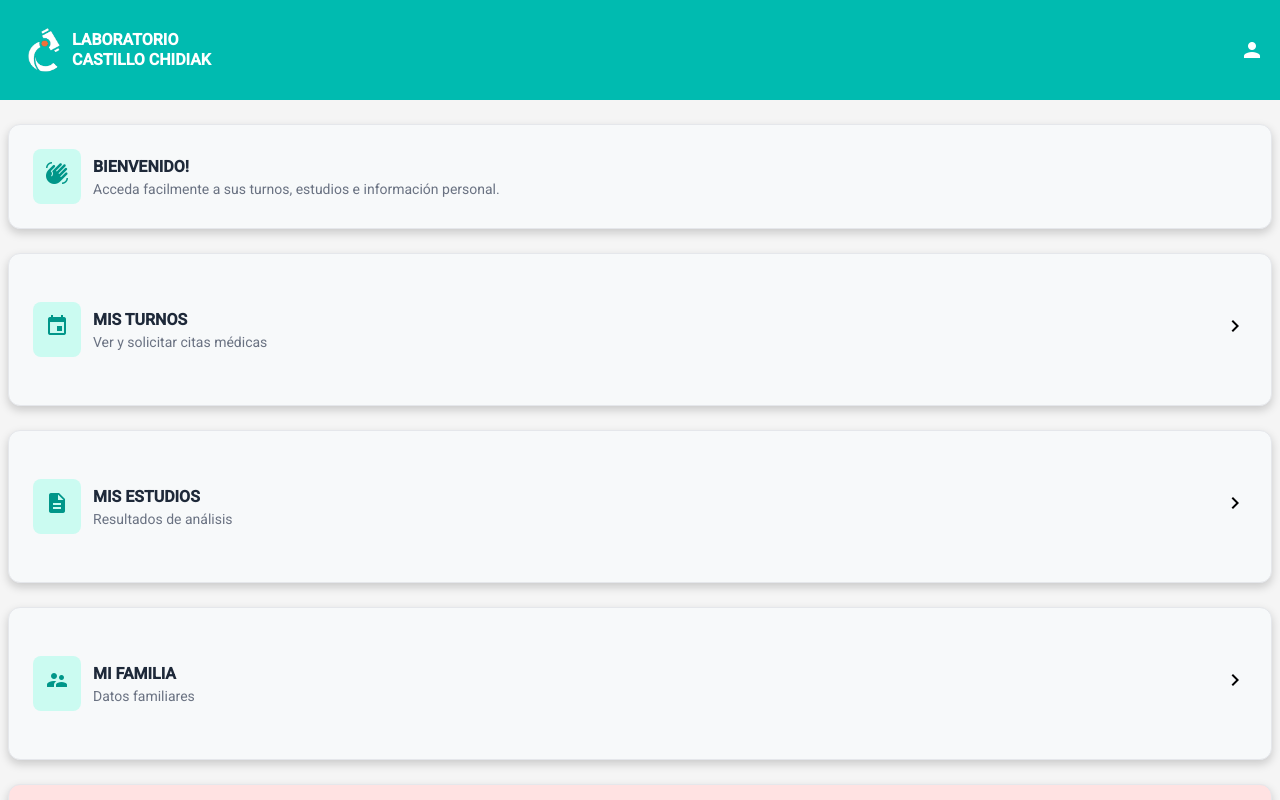
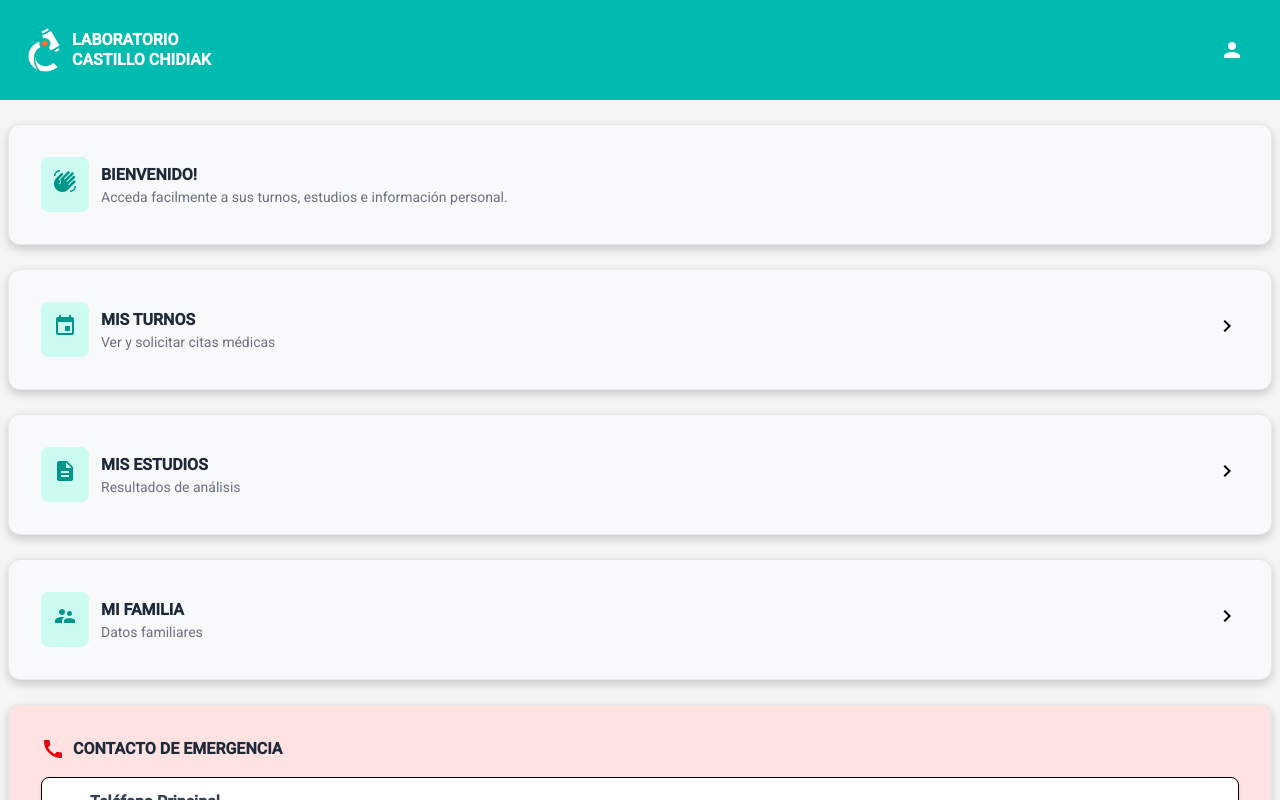
Before and after one commit to 412045-Carabelli/generic-components-tpi, an Angular app: page / in a window 1280 px wide. Built offline with nearby package versions, Linux system fonts and the light colour scheme.

Commit message:
some-fixes

```diff
--- a/src/app/components/card/card.html
+++ b/src/app/components/card/card.html
@@ -4,16 +4,8 @@
   [class.card--row]="layout === 'row'"
   [class.card--column]="layout === 'column'"
   [class.card--hoverable]="hovereable"
-  [class.px-1]="paddingX === 1"
-  [class.px-2]="paddingX === 2"
-  [class.px-3]="paddingX === 3"
-  [class.px-4]="paddingX === 4"
-  [class.px-5]="paddingX === 5"
-  [class.py-1]="paddingY === 1"
-  [class.py-2]="paddingY === 2"
-  [class.py-3]="paddingY === 3"
-  [class.py-4]="paddingY === 4"
-  [class.py-5]="paddingY === 5"
+  [style.padding-block]="paddingY"
+  [style.padding-inline]="paddingX"
 >
   <!-- HEADER -->
   <div class="cardheader self-start">
--- a/src/app/components/card/card.ts
+++ b/src/app/components/card/card.ts
@@ -14,9 +14,9 @@ export class Card {
 
   @Input() hovereable = true;
 
-  @Input() paddingX: 1 | 2 | 3 | 4 | 5 = 1;
+  @Input() paddingX: string = "1rem";
 
-  @Input() paddingY: 1 | 2 | 3 | 4 | 5 = 4;
+  @Input() paddingY: string = "4rem";
 
   @Input('color-tailwind') colorTailwind: string = "bg-[#f7f9fa]";
 }
--- a/src/app/components/header/header.html
+++ b/src/app/components/header/header.html
@@ -11,7 +11,9 @@
       </span>
     </div>
 
-    <mat-icon>{{ isOpen ? 'expand_less' : 'person' }}</mat-icon>
+    <div class="flex justify-center align-middle p-5">
+      <mat-icon>{{ isOpen ? 'expand_less' : 'person' }}</mat-icon>
+    </div>
   </div>
 
   <!-- Contenido desplegable -->
--- a/src/app/components/home-body/home-body.html
+++ b/src/app/components/home-body/home-body.html
@@ -6,8 +6,8 @@
 >
   <app-card class="app-body"
             [layout]="'row'"
-            [paddingX]="4"
-            [paddingY]="4"
+            [paddingX]="'2rem'"
+            [paddingY]="'2rem'"
             [hovereable]="false">
 
     <!-- HEADER (icono a la izquierda) -->
@@ -30,8 +30,8 @@
   </app-card>
   <app-card class="app-body"
             [layout]="'row'"
-            [paddingX]="4"
-            [paddingY]="5"
+            [paddingX]="'2rem'"
+            [paddingY]="'2rem'"
             [hovereable]="true">
 
     <!-- HEADER (icono a la izquierda) -->
@@ -55,12 +55,13 @@
 
     >
   </app-card>
-  <app-card class="app-body"
+  <app-card class="app-body cursor-pointer"
             [layout]="'row'"
-            [paddingX]="4"
-            [paddingY]="5"
-            [hovereable]="true">
-
+            [paddingX]="'2rem'"
+            [paddingY]="'2rem'"
+            [hovereable]="true"
+            routerLink="/study"
+  >
     <!-- HEADER (icono a la izquierda) -->
     <div card-header class="flex items-center gap-3">
       <div class="p-3 rounded-lg bg-teal-100 text-teal-600">
@@ -84,8 +85,8 @@
   </app-card>
   <app-card class="app-body"
             [layout]="'row'"
-            [paddingX]="4"
-            [paddingY]="5"
+            [paddingX]="'2rem'"
+            [paddingY]="'2rem'"
             [hovereable]="true">
 
     <!-- HEADER (icono a la izquierda) -->
@@ -111,8 +112,8 @@
   </app-card>
   <app-card
     [layout]="'column'"
-    [paddingX]="3"
-    [paddingY]="4"
+    [paddingX]="'2rem'"
+    [paddingY]="'2rem'"
     [hovereable]="false"
     [color-tailwind]="'bg-red-100'"
   >
--- a/src/app/components/home-body/home-body.ts
+++ b/src/app/components/home-body/home-body.ts
@@ -1,12 +1,14 @@
 import { Component } from '@angular/core';
 import {Card} from '../card/card';
 import {MatIcon} from '@angular/material/icon';
+import {RouterLink} from '@angular/router';
 
 @Component({
   selector: 'app-home-body',
   imports: [
     Card,
-    MatIcon
+    MatIcon,
+    RouterLink
   ],
   templateUrl: './home-body.html',
   styleUrl: './home-body.css'
--- a/src/app/components/study-body/study-body.html
+++ b/src/app/components/study-body/study-body.html
@@ -5,8 +5,8 @@
 >
   <app-card
     [layout]="'column'"
-    [paddingX]="3"
-    [paddingY]="4"
+    [paddingX]="'3rem'"
+    [paddingY]="'4rem'"
     [hovereable]="true">
 
     <!-- HEADER -->
@@ -78,8 +78,8 @@
   </app-card>
   <app-card
     [layout]="'column'"
-    [paddingX]="3"
-    [paddingY]="4"
+    [paddingX]="'3rem'"
+    [paddingY]="'4rem'"
     [hovereable]="true">
 
     <!-- HEADER -->
@@ -151,8 +151,8 @@
   </app-card>
   <app-card
     [layout]="'column'"
-    [paddingX]="3"
-    [paddingY]="4"
+    [paddingX]="'3rem'"
+    [paddingY]="'4rem'"
     [hovereable]="true">
 
     <!-- HEADER -->
@@ -224,8 +224,8 @@
   </app-card>
   <app-card
     [layout]="'column'"
-    [paddingX]="3"
-    [paddingY]="4"
+    [paddingX]="'3rem'"
+    [paddingY]="'4rem'"
     [hovereable]="true">
 
     <!-- HEADER -->
@@ -297,8 +297,8 @@
   </app-card>
   <app-card
     [layout]="'column'"
-    [paddingX]="3"
-    [paddingY]="4"
+    [paddingX]="'3rem'"
+    [paddingY]="'4rem'"
     [hovereable]="true">
 
     <!-- HEADER -->
@@ -369,12 +369,12 @@
 
   </app-card>
   <button
-    mat-fab
     aria-label="Ir al inicio"
     [routerLink]="['/home']"
-    class="!fixed !bottom-[calc(1rem+env(safe-area-inset-bottom))] !right-4 !z-50
+    class="flex align-middle justify-center !fixed !bottom-[calc(1rem+env(safe-area-inset-bottom))] !right-4 !z-50
          !bg-emerald-600 !text-white shadow-lg hover:!bg-emerald-700
-         focus:!ring-2 focus:!ring-emerald-500 p-4 rounded-2xl">
+         focus:!ring-2 focus:!ring-emerald-500 p-4 rounded-xl cursor-pointer"
+    >
     <mat-icon>home</mat-icon>
   </button>
 
--- a/src/app/components/study-body/study-body.ts
+++ b/src/app/components/study-body/study-body.ts
@@ -2,13 +2,15 @@ import { Component } from '@angular/core';
 import {Card} from '../card/card';
 import {MatIcon} from '@angular/material/icon';
 import {RouterLink} from '@angular/router';
+import {MatFabButton} from '@angular/material/button';
 
 @Component({
   selector: 'app-study-body',
   imports: [
     Card,
     MatIcon,
-    RouterLink
+    RouterLink,
+    MatFabButton
   ],
   templateUrl: './study-body.html',
   styleUrl: './study-body.css'
```
